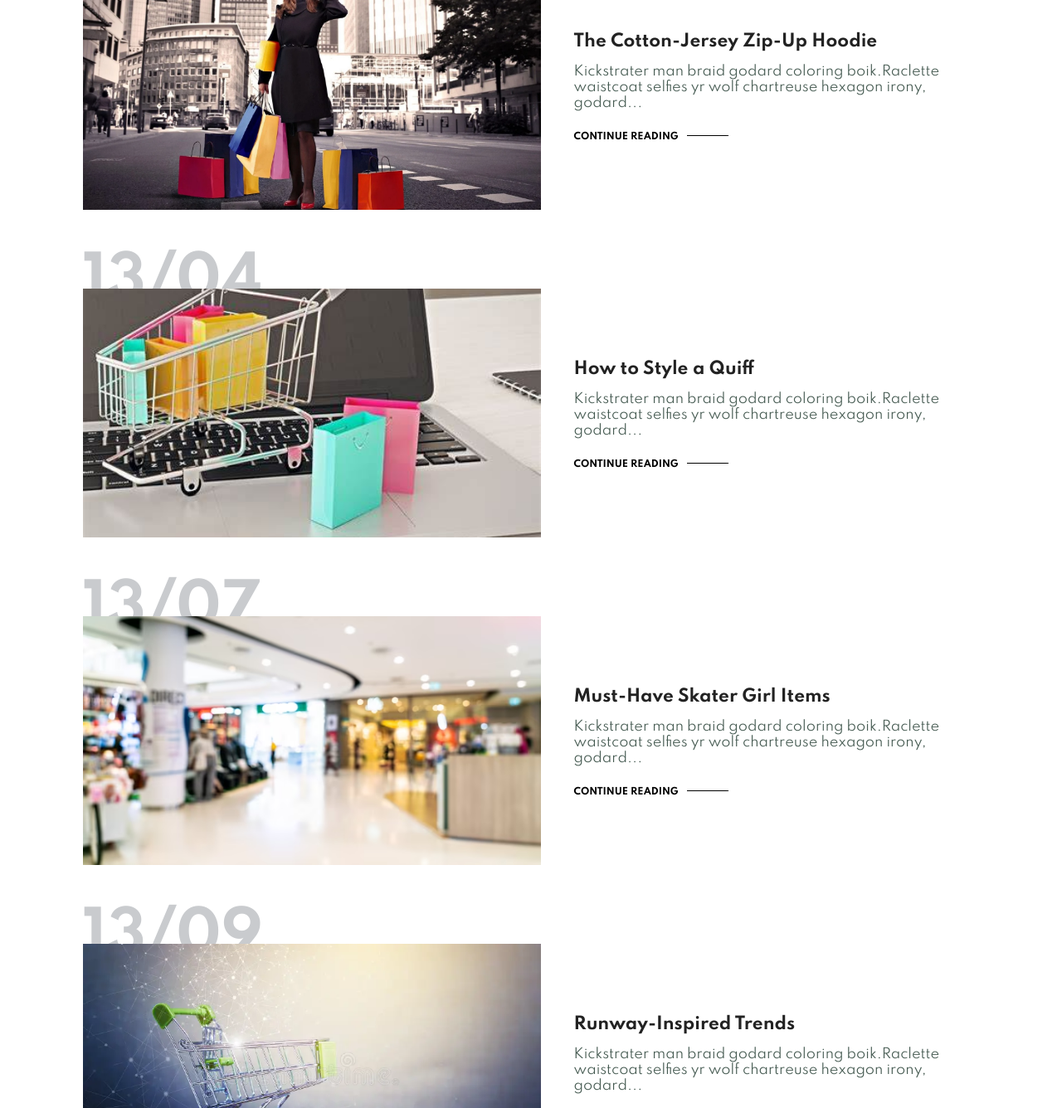
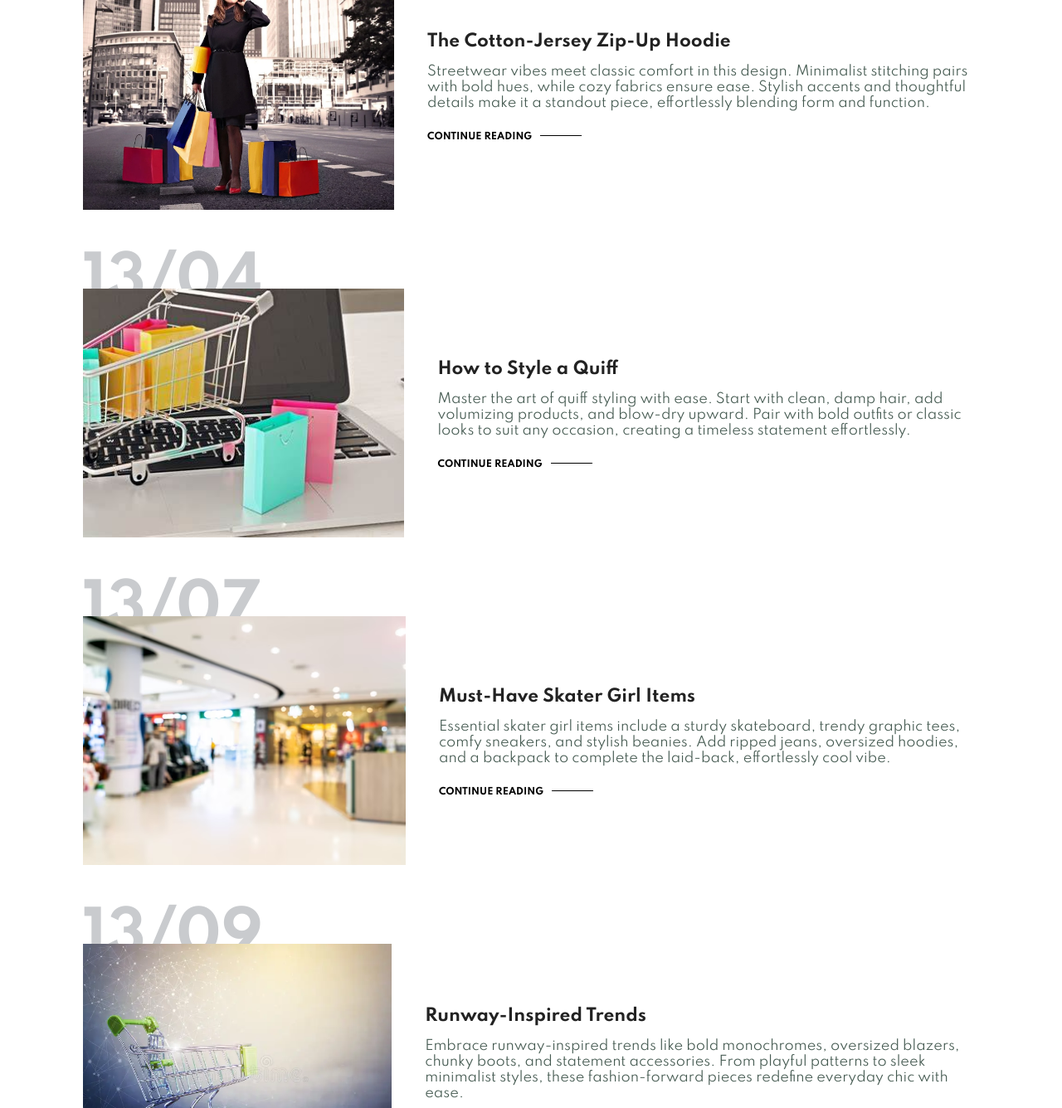
Before and after one commit to Ramyasree099/E-COMMERCE, a plain HTML site: page blog.html in a window 1280 px wide. Shown: the part 450-1786 px from the top of the page at 83% size. Drawn offline with nearby package versions, Linux system fonts and the light colour scheme.

Commit message:
Update blog.html

```diff
--- a/blog.html
+++ b/blog.html
@@ -43,7 +43,7 @@
           </div>
           <div class="blog-details">
                  <h4>The Cotton-Jersey Zip-Up Hoodie</h4>
-                 <p>Kickstrater man braid godard coloring boik.Raclette waistcoat selfies yr wolf chartreuse hexagon irony, godard...</p>
+                 <p>Streetwear vibes meet classic comfort in this design. Minimalist stitching pairs with bold hues, while cozy fabrics ensure ease. Stylish accents and thoughtful details make it a standout piece, effortlessly blending form and function.</p>
                  <a href="#">CONTINUE READING</a>
           </div>
           <h1>13/01</h1>
@@ -54,7 +54,7 @@
         </div>
         <div class="blog-details">
                <h4>How to Style a Quiff</h4>
-               <p>Kickstrater man braid godard coloring boik.Raclette waistcoat selfies yr wolf chartreuse hexagon irony, godard...</p>
+               <p>Master the art of quiff styling with ease. Start with clean, damp hair, add volumizing products, and blow-dry upward. Pair with bold outfits or classic looks to suit any occasion, creating a timeless statement effortlessly.</p>
                <a href="#">CONTINUE READING</a>
         </div>
         <h1>13/04</h1>
@@ -65,7 +65,7 @@
     </div>
     <div class="blog-details">
            <h4>Must-Have Skater Girl Items</h4>
-           <p>Kickstrater man braid godard coloring boik.Raclette waistcoat selfies yr wolf chartreuse hexagon irony, godard...</p>
+           <p>Essential skater girl items include a sturdy skateboard, trendy graphic tees, comfy sneakers, and stylish beanies. Add ripped jeans, oversized hoodies, and a backpack to complete the laid-back, effortlessly cool vibe.</p>
            <a href="#">CONTINUE READING</a>
     </div>
     <h1>13/07</h1>
@@ -76,7 +76,7 @@
     </div>
     <div class="blog-details">
            <h4>Runway-Inspired Trends</h4>
-           <p>Kickstrater man braid godard coloring boik.Raclette waistcoat selfies yr wolf chartreuse hexagon irony, godard...</p>
+            <p>Embrace runway-inspired trends like bold monochromes, oversized blazers, chunky boots, and statement accessories. From playful patterns to sleek minimalist styles, these fashion-forward pieces redefine everyday chic with ease.</p>
            <a href="#">CONTINUE READING</a>
     </div>
     <h1>13/09</h1>
@@ -87,7 +87,7 @@
     </div>
     <div class="blog-details">
            <h4>AW20 Menswear Trends</h4>
-           <p>Kickstrater man braid godard coloring boik.Raclette waistcoat selfies yr wolf chartreuse hexagon irony, godard...</p>
+           <p>Discover AW20 menswear trends featuring tailored outerwear, earthy tones, layered knits, and statement boots. From relaxed suiting to bold prints, these pieces redefine modern masculinity with a fresh, stylish edge.</p>
            <a href="#">CONTINUE READING</a>
     </div>
     <h1>13/11</h1>
```
